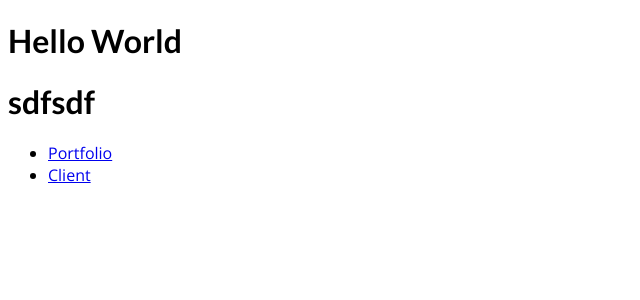
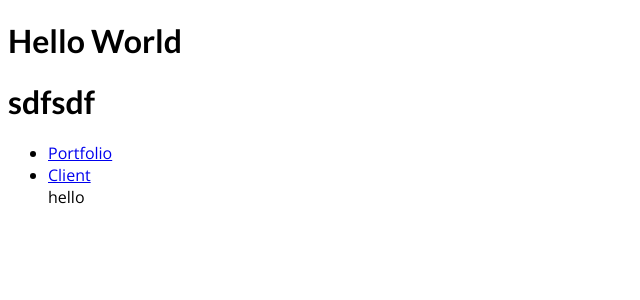
Before and after one commit to aliarslanansari/nextjs-practice, a Next.js app: page / in a window 1280 px wide. Shown: the top 300 px of the page, without its empty margins (0-640 px from the left). Built offline with nearby package versions, Linux system fonts and the light colour scheme.

Commit message:
getStaticProps

```diff
--- a/pages/index.jsx
+++ b/pages/index.jsx
@@ -1,6 +1,6 @@
 import Link from 'next/link'
 
-const HomePage = () => {
+const HomePage = (props) => {
   return (
     <div>
       <h1>Hello World</h1>
@@ -12,9 +12,20 @@ const HomePage = () => {
         <li>
           <Link href='/clients'>Client</Link>
         </li>
+        {props.product.map((prod) => (
+          <l1 key={prod.id}>{prod.name}</l1>
+        ))}
       </ul>
     </div>
   )
 }
 
 export default HomePage
+
+export async function getStaticProps(context) {
+  return {
+    props: {
+      product: [{ id: 'p1', name: 'hello' }],
+    },
+  }
+}
```
